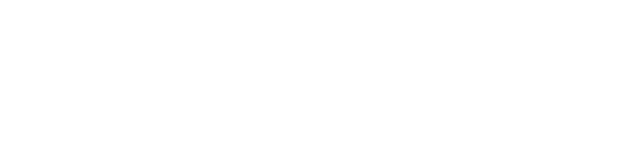
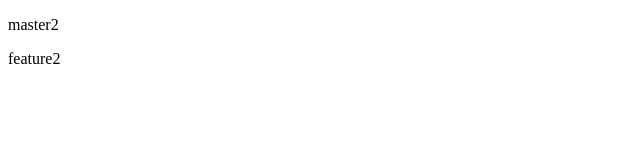
Before and after one commit to koudai-developer/git-test, a plain HTML site: page index.html in a window 1280 px wide. Shown: the whole page, without its empty margins (0-640 px from the left). Drawn offline with Linux system fonts and the light colour scheme.

Commit message:
master3を追記
feature2を追記

```diff
--- a/index.html
+++ b/index.html
@@ -6,6 +6,7 @@
   <title>Document</title>
 </head>
 <body>
-
+  <p>master2</p>
+  <p>feature2</p>
 </body>
 </html>
```
